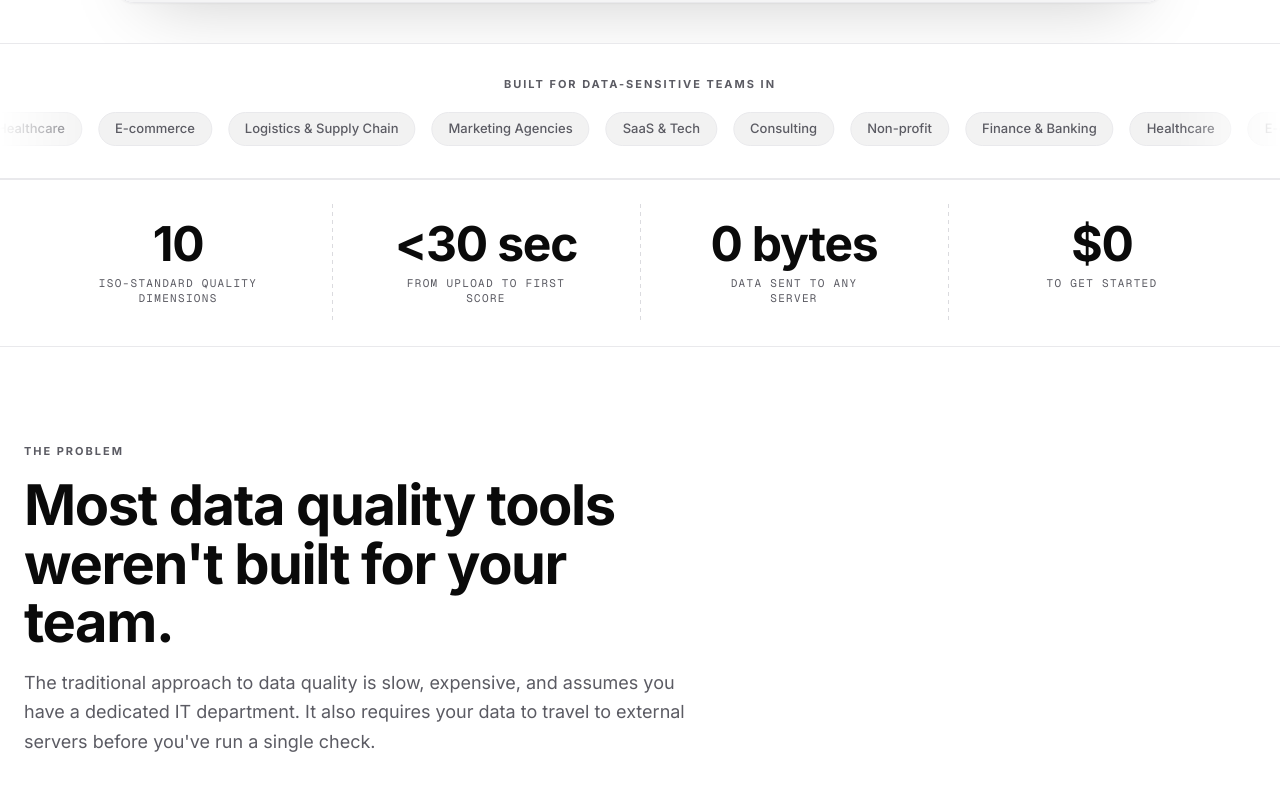
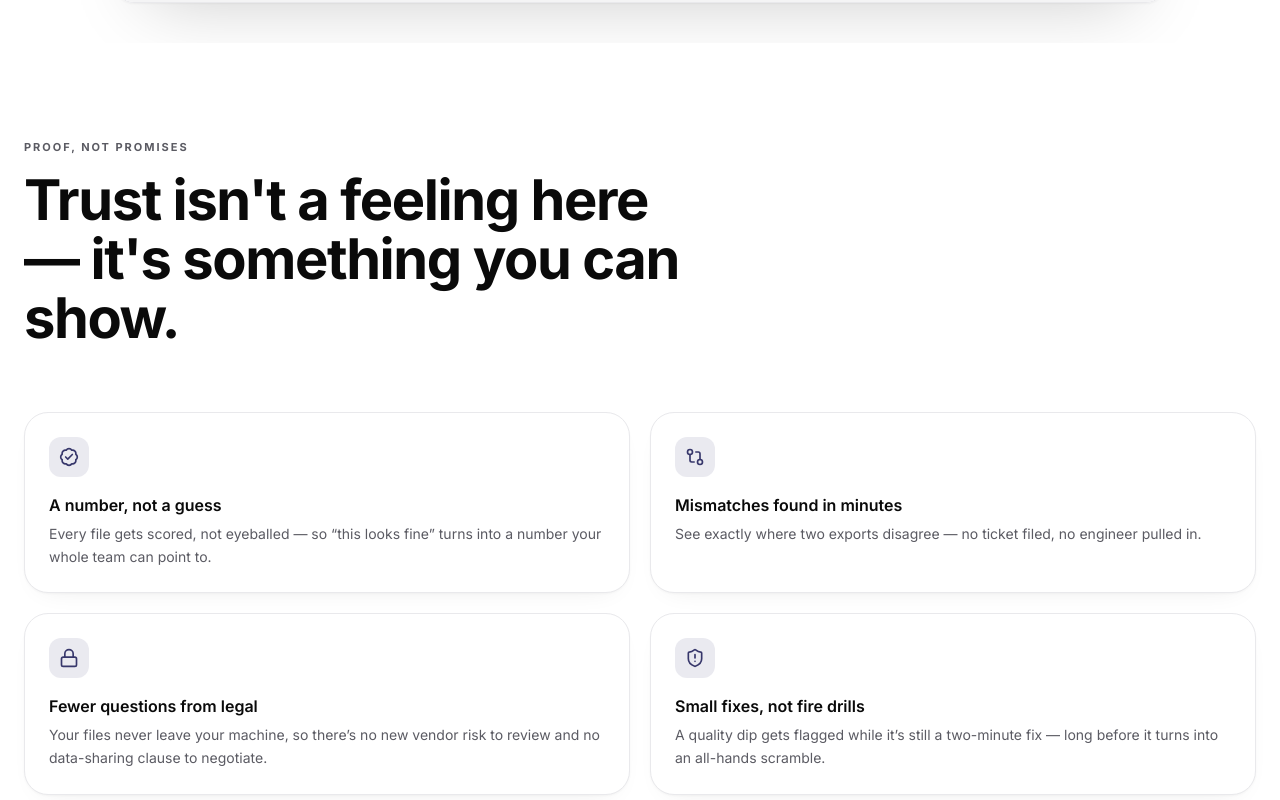
Before and after one commit to selvasantosh1212/sohovi, a Next.js app: page / in a window 1280 px wide. Shown: the part 1060-1860 px from the top of the page. Built offline with nearby package versions, Linux system fonts and the light colour scheme; no server answers.

Commit message:
feat: add Outcomes section below Hero on landing page
Gives visitors a clear "what do I get" answer right after the Hero,
before diving into features/use cases — score you can defend, fast
reconciliation, fewer legal questions, regressions caught early.

```diff
--- a/app/page.tsx
+++ b/app/page.tsx
@@ -2,6 +2,7 @@ import { auth } from "@clerk/nextjs/server";
 import { redirect } from "next/navigation";
 import { PublicNav } from "@/components/landing/PublicNav";
 import { Hero } from "@/components/landing/Hero";
+import { Outcomes } from "@/components/landing/Outcomes";
 import { BrandStrip } from "@/components/landing/BrandStrip";
 import { ProofStrip } from "@/components/landing/ProofStrip";
 import { ProblemSection } from "@/components/landing/ProblemSection";
@@ -73,6 +74,7 @@ export default async function LandingPage() {
       <PublicNav />
       <main className="flex-1">
         <Hero />
+        <Outcomes />
         <BrandStrip />
         <ProofStrip />
         <ProblemSection />
--- /dev/null
+++ b/components/landing/Outcomes.tsx
@@ -0,0 +1,78 @@
+"use client";
+
+import { BadgeCheck, GitCompare, Lock, ShieldAlert } from "lucide-react";
+
+const outcomes = [
+  {
+    icon: BadgeCheck,
+    title: "A number, not a guess",
+    body: "Every file gets scored, not eyeballed — so “this looks fine” turns into a number your whole team can point to.",
+  },
+  {
+    icon: GitCompare,
+    title: "Mismatches found in minutes",
+    body: "See exactly where two exports disagree — no ticket filed, no engineer pulled in.",
+  },
+  {
+    icon: Lock,
+    title: "Fewer questions from legal",
+    body: "Your files never leave your machine, so there’s no new vendor risk to review and no data-sharing clause to negotiate.",
+  },
+  {
+    icon: ShieldAlert,
+    title: "Small fixes, not fire drills",
+    body: "A quality dip gets flagged while it’s still a two-minute fix — long before it turns into an all-hands scramble.",
+  },
+];
+
+export function Outcomes() {
+  return (
+    <section className="py-24" style={{ background: "#FFFFFF" }}>
+      <div className="mx-auto max-w-7xl px-6">
+        {/* Header */}
+        <div className="max-w-2xl mb-16 space-y-4">
+          <p className="text-[11px] font-bold uppercase tracking-[0.18em]" style={{ color: "#5B5B63" }}>
+            Proof, Not Promises
+          </p>
+          <h2
+            className="font-bold"
+            style={{ fontSize: "clamp(32px, 4.4vw, 56px)", letterSpacing: "-0.025em", lineHeight: 1.05, color: "#0A0A0A" }}
+          >
+            Trust isn&apos;t a feeling here — it&apos;s something you can show.
+          </h2>
+        </div>
+
+        {/* Cards */}
+        <div className="grid grid-cols-1 md:grid-cols-2 gap-5">
+          {outcomes.map((o) => {
+            const Icon = o.icon;
+            return (
+              <div
+                key={o.title}
+                className="rounded-[24px] p-6 space-y-4 transition-all duration-200"
+                style={{
+                  background: "#fff",
+                  border: "1px solid #E9E9EC",
+                  boxShadow: "0 1px 2px rgba(10,10,10,.03), 0 10px 28px -18px rgba(10,10,10,.12)",
+                }}
+                onMouseEnter={(e) => { (e.currentTarget as HTMLDivElement).style.boxShadow = "0 1px 2px rgba(10,10,10,.04), 0 16px 38px -20px rgba(10,10,10,.18)"; }}
+                onMouseLeave={(e) => { (e.currentTarget as HTMLDivElement).style.boxShadow = "0 1px 2px rgba(10,10,10,.03), 0 10px 28px -18px rgba(10,10,10,.12)"; }}
+              >
+                <div
+                  className="w-10 h-10 rounded-[12px] flex items-center justify-center"
+                  style={{ background: "rgba(55,55,107,0.1)" }}
+                >
+                  <Icon className="w-5 h-5" style={{ color: "#37376B" }} />
+                </div>
+                <div className="space-y-1.5">
+                  <h3 className="font-semibold" style={{ color: "#0A0A0A" }}>{o.title}</h3>
+                  <p className="text-sm leading-relaxed" style={{ color: "#5B5B63" }}>{o.body}</p>
+                </div>
+              </div>
+            );
+          })}
+        </div>
+      </div>
+    </section>
+  );
+}
```
